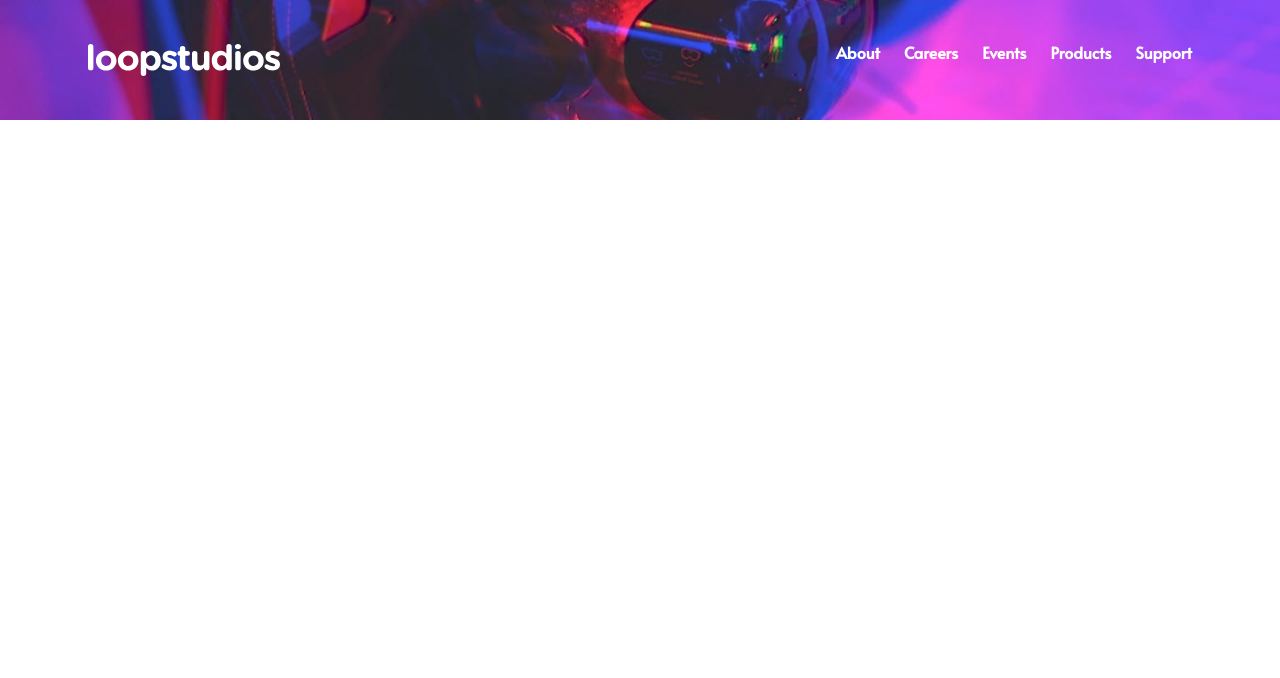
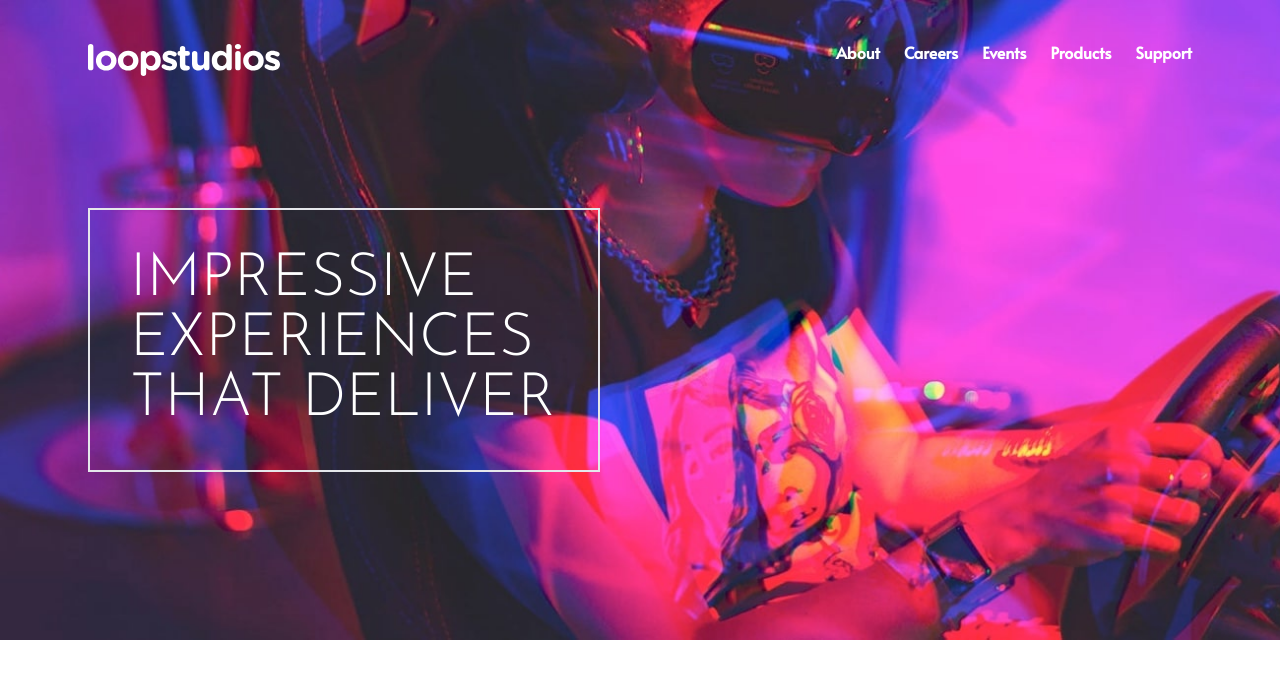
Before and after one commit to Hamzeh01/Loopstudios, a website: page index.html in a window 1280 px wide. Drawn offline with Linux system fonts and the light colour scheme.

Commit message:
fix header bugs

```diff
--- a/index.html
+++ b/index.html
@@ -10,8 +10,8 @@
       href="https://fonts.googleapis.com/css2?family=Alata&family=Josefin+Sans:wght@300&display=swap"
       rel="stylesheet"
     />
+    <link rel="stylesheet" href="css/style.css" />
     <script src="js/script.js" defer></script>
-    <link rel="stylesheet" href="css/style.css" />
     <title>Loopstudios | Study Wise</title>
   </head>
   <body>
@@ -66,7 +66,7 @@
         <!-- mobile menu -->
         <div
           id="menu"
-          class="absolute top-0 bottom-0 left-0 flex-col items-end self-end hidden w-full min-h-screen pt-40 pr-12 space-y-3 text-lg text-white uppercase bg-black"
+          class="absolute top-0 bottom-0 right-0 flex-col items-end self-end hidden w-full min-h-screen pt-40 pr-12 space-y-3 text-lg text-white uppercase bg-black"
         >
           <a href="#" class="hover:text-pink-600">About</a>
           <a href="#" class="hover:text-pink-600">Careers</a>
@@ -75,7 +75,11 @@
           <a href="#" class="hover:text-pink-600">Support</a>
         </div>
 
-        <div></div>
+        <div
+          class="max-w-lg p-6 my-32 font-sans text-3xl text-white uppercase border-2 md:p-10 md:m-32 md:mx-0 md:text-6xl"
+        >
+          Impressive Experiences That Deliver
+        </div>
       </div>
     </header>
     <!-- hero section -->
```
Also changed, not shown: css/style.css.
